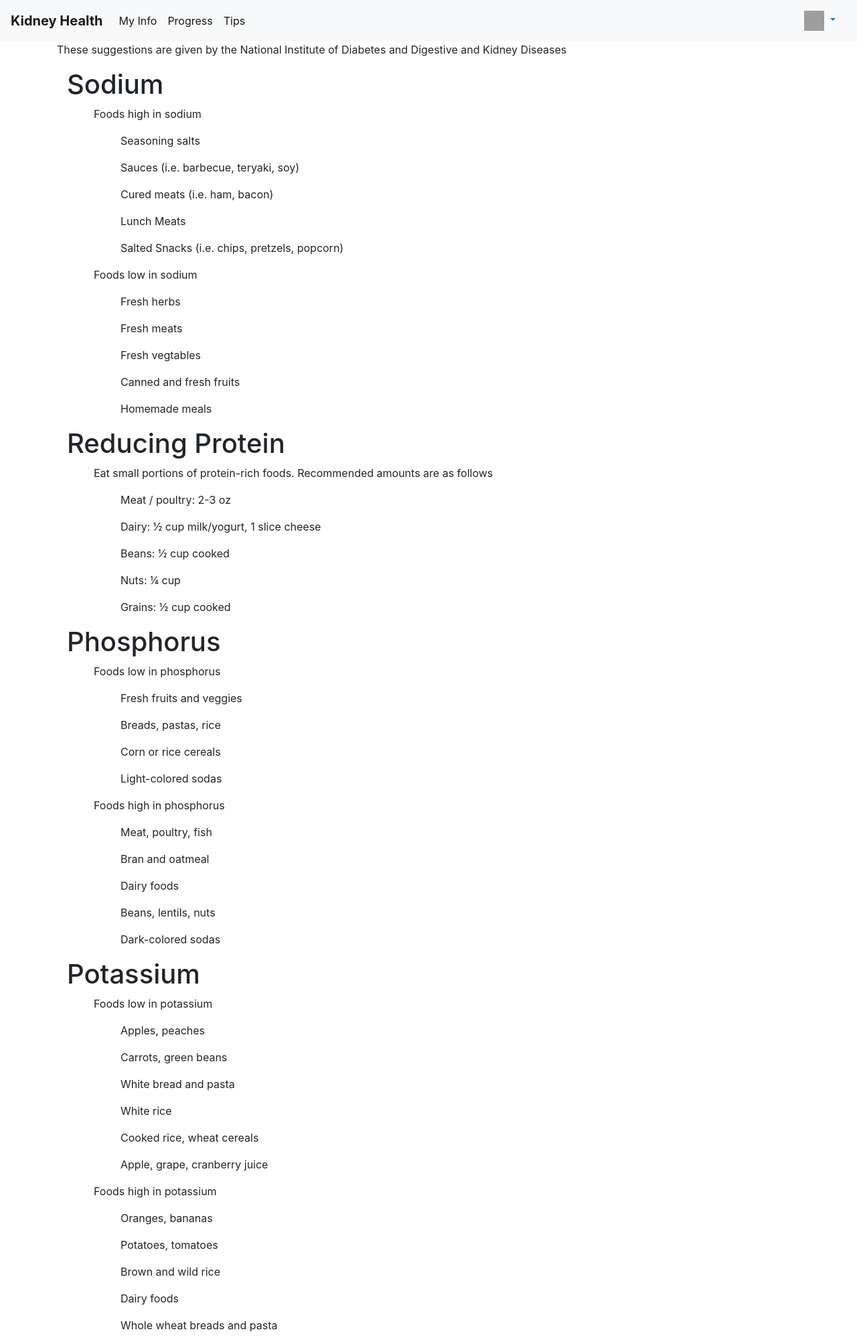
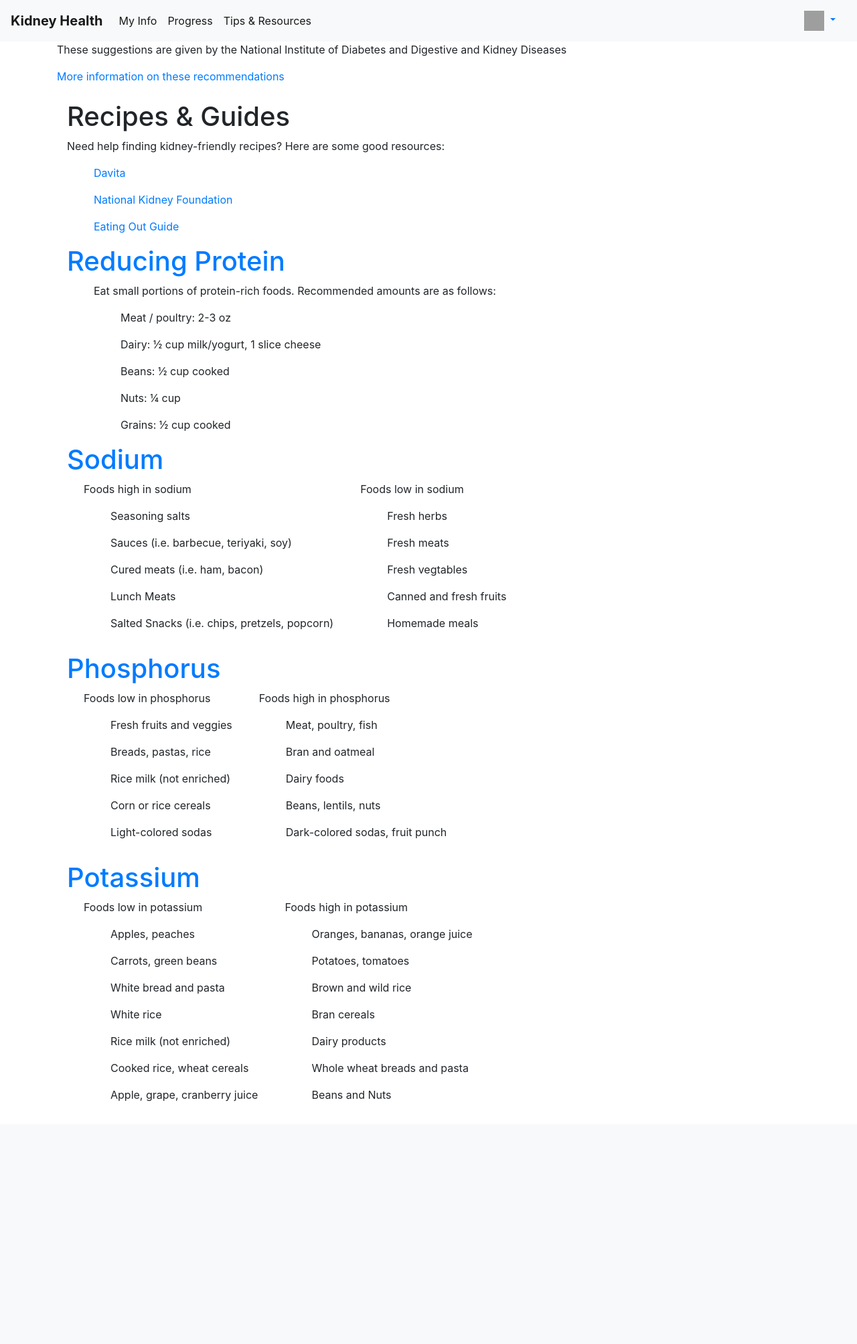
Before and after one commit to justinbrown11/kidneyhealth, a Django app: page /tips/ in a window 1280 px wide. Shown: the whole page at 67% size. After the commit the page ends 1644 px from the top, so only its background shows below. Run offline with Django 4.2, Linux system fonts and the light colour scheme; the visitor is signed in with stand-in values (Sample User, id 1); grey boxes are pictures that could not be loaded.

Commit message:
edit tips page

```diff
--- a/templates/base.html
+++ b/templates/base.html
@@ -28,7 +28,7 @@
               <a class="nav-link" href="{% url 'daily' %}">Progress<span class="sr-only">(current)</span></a>
             </li>
             <li class="nav-item active">
-              <a class="nav-link" href="{% url 'tips' %}">Tips <span class="sr-only">(current)</span></a>
+              <a class="nav-link" href="{% url 'tips' %}">Tips & Resources <span class="sr-only">(current)</span></a>
             </li>
               <!--<div class="dropdown-menu">
                 <a class="dropdown-item" href="{% url 'daily' %}">Daily</a>
--- a/templates/tracking/tips.html
+++ b/templates/tracking/tips.html
@@ -14,22 +14,39 @@
 <body>
     <div>
         <p>These suggestions are given by the National Institute of Diabetes and Digestive and Kidney Diseases</p>
-
+        <a href="https://www.niddk.nih.gov/health-information/kidney-disease/chronic-kidney-disease-ckd/eating-nutrition" target="_blank" rel="noopener noreferrer">More information on these recommendations</a>
     </div>
+    <br>
     <div class="grid-container">
         <div class="container">
-        {% comment %} <div style = "float: left; width: 49%;"> {% endcomment %}
-            <h1>Sodium</h1>
-
+            <h1>Recipes & Guides</h1>
+            <p>Need help finding kidney-friendly recipes? Here are some good resources:</p>
+            <ul><a href="https://www.davita.com/diet-nutrition/recipes" target="_blank" rel="noopener noreferrer">Davita</a></ul>
+            <ul><a href="https://www.kidney.org/recipes-search?field_recipe_diets%5B%5D=43051&field_recipe_meal_type%5B%5D=43065" target="_blank" rel="noopener noreferrer">National Kidney Foundation</a></ul>
+            <ul><a href="https://www.davita.com/diet-nutrition/eating-out-guides" target="_blank" rel="noopener noreferrer">Eating Out Guide</a></ul>
+        </div>
+        <div class="container">
+            <h1><a href="https://www.kidney.org/atoz/content/ckd-diet-how-much-protein-right-amount" target="_blank" rel="noopener noreferrer">Reducing Protein</a></h1>
+            <ul>
+                <p> Eat small portions of protein-rich foods. Recommended amounts are as follows:</p>
+                <ul> <p>Meat / poultry: 2-3 oz</p> </ul>
+                <ul> <p>Dairy: ½ cup milk/yogurt, 1 slice cheese</p> </ul>
+                <ul> <p>Beans: ½ cup cooked</p> </ul>
+                <ul> <p>Nuts: ¼ cup</p> </ul>
+                <ul> <p>Grains: ½ cup cooked</p> </ul>
+            </ul>
+        </div>
+        <div class="container">
+            <h1><a href="https://www.kidney.org/atoz/content/sodiumckd" target="_blank" rel="noopener noreferrer">Sodium</a></h1>
+            <div class="row">
                 <ul>
                     <p>Foods high in sodium</p>
                     <ul> <p>Seasoning salts</p> </ul>
-                <ul> <p>Sauces (i.e. barbecue, teryaki, soy)</p> </ul>
+                    <ul> <p>Sauces (i.e. barbecue, teriyaki, soy)</p> </ul>
                     <ul> <p>Cured meats (i.e. ham, bacon)</p> </ul>
                     <ul> <p>Lunch Meats</p> </ul>
                     <ul> <p>Salted Snacks (i.e. chips, pretzels, popcorn)</p> </ul>
                 </ul>
-
                 <ul>
                     <p>Foods low in sodium</p>
                     <ul> <p>Fresh herbs</p> </ul>
@@ -39,76 +56,54 @@
                     <ul> <p>Homemade meals</p> </ul>
                 </ul>
             </div>
-
+        </div>
         <div class="container">
-        {% comment %} <div style = "float: left; width: 49%;"> {% endcomment %}
-
-            <h1>Reducing Protein</h1>
-
-            <ul>
-                <p> Eat small portions of protein-rich foods. Recommended amounts are as follows</p>
-                <ul> <p>Meat / poultry: 2-3 oz</p> </ul>
-                <ul> <p>Dairy: ½ cup milk/yogurt, 1 slice cheese</p> </ul>
-                <ul> <p>Beans: ½ cup cooked</p> </ul>
-                <ul> <p>Nuts: ¼ cup</p> </ul>
-                <ul> <p>Grains: ½ cup cooked</p> </ul>
-            </ul>
-
-        </div>
-    </div>
-
-    <div>
-        <div class="container">
-        {% comment %} <div style = "float: left; width: 49%;"> {% endcomment %}
-
-            <h1>Phosphorus</h1>
-
+            <h1><a href="https://www.kidney.org/atoz/content/phosphorus" target="_blank" rel="noopener noreferrer">Phosphorus</a></h1>
+            <div class="row">
                 <ul>
                     <p>Foods low in phosphorus</p>
                     <ul> <p>Fresh fruits and veggies</p> </ul>
                     <ul> <p>Breads, pastas, rice</p> </ul>
+                    <ul> <p>Rice milk (not enriched)</p> </ul>
                     <ul> <p>Corn or rice cereals</p> </ul>
                     <ul> <p>Light-colored sodas</p> </ul>
                 </ul>
-
                 <ul>
                     <p>Foods high in phosphorus</p>
                     <ul> <p>Meat, poultry, fish</p> </ul>
                     <ul> <p>Bran and oatmeal</p> </ul>
                     <ul> <p>Dairy foods</p> </ul>
                     <ul> <p>Beans, lentils, nuts</p> </ul>
-                <ul> <p>Dark-colored sodas</p> </ul>
+                    <ul> <p>Dark-colored sodas, fruit punch</p> </ul>
                 </ul>
-
             </div>
-
+        </div>
         <div class="container">
-        {% comment %} <div style = "float: left; width: 49%;"> {% endcomment %}
-
-            <h1>Potassium</h1>
-
+            <h1><a href="https://www.kidney.org/atoz/content/potassium" target="_blank" rel="noopener noreferrer">Potassium</a></h1>
+            <div class="row">
                 <ul>
                     <p>Foods low in potassium</p>
                     <ul> <p>Apples, peaches</p> </ul>
                     <ul> <p>Carrots, green beans</p> </ul>
                     <ul> <p>White bread and pasta</p> </ul>
                     <ul> <p>White rice</p> </ul>
+                    <ul> <p>Rice milk (not enriched)</p> </ul>
                     <ul> <p>Cooked rice, wheat cereals</p> </ul>
                     <ul> <p>Apple, grape, cranberry juice</p> </ul>
                 </ul>
-
                 <ul>
                     <p>Foods high in potassium</p>
-                <ul> <p>Oranges, bananas</p> </ul>
+                    <ul> <p>Oranges, bananas, orange juice</p> </ul>
                     <ul> <p>Potatoes, tomatoes</p> </ul>
                     <ul> <p>Brown and wild rice</p> </ul>
-                <ul> <p>Dairy foods</p> </ul>
+                    <ul> <p>Bran cereals</p> </ul>
+                    <ul> <p>Dairy products</p> </ul>
                     <ul> <p>Whole wheat breads and pasta</p> </ul>
+                    <ul> <p>Beans and Nuts</p> </ul>
                 </ul>
-
             </div>
         </div>
-
+    </div>
 </body>
 </html>
 
```
Also changed, not shown: tracking/static/css/mystyles.css (+18 -0 lines). Lines whose indentation alone changed are shown as unchanged.
